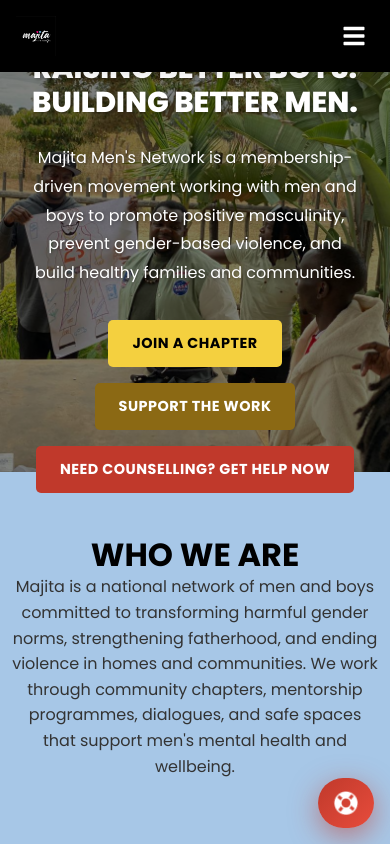
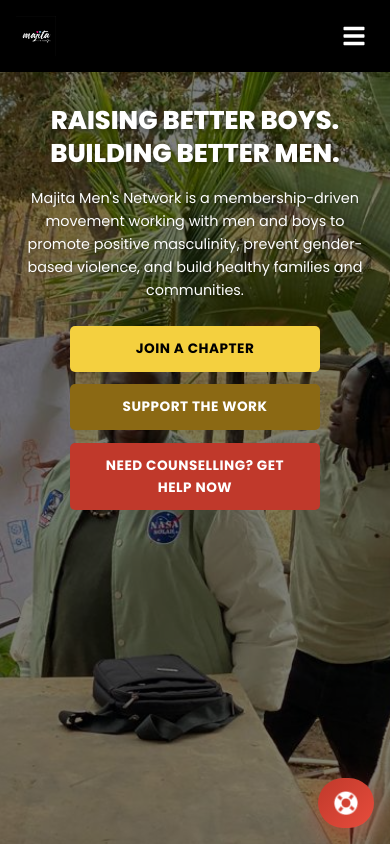
Before and after one commit to Leeroy-Brown01/majita_mens_network, a React (Vite) app: page / in a window 390 px wide. Shown: the top 844 px of the page. Built offline with nearby package versions, Linux system fonts and the light colour scheme.

Commit message:
Added  mobile responsiveness on home page

```diff
--- a/src/pages/Home.css
+++ b/src/pages/Home.css
@@ -112,12 +112,21 @@
   background-color: var(--color-baby-blue);
   padding: 4rem 0;
   text-align: center;
+  position: relative;
+  z-index: 1;
 }
 
 .who-we-are-section h2 {
   color: var(--color-black);
   font-size: 2.5rem;
   font-weight: 700;
+  position: relative;
+  z-index: 2;
+}
+
+.who-we-are-section p {
+  position: relative;
+  z-index: 2;
 }
 
 /* What We Do Section - With Floating Cards */
@@ -297,16 +306,36 @@
 
 @media screen and (max-width: 768px) {
   .hero-section {
-    height: 500px;
+    height: auto;
+    min-height: 550px;
+    padding: 2rem 0;
+  }
+
+  .hero-content {
+    padding: 0 1.5rem;
   }
 
   .hero-content h1 {
-    font-size: 2.5rem;
+    font-size: 2rem;
+    margin-bottom: 1rem;
+  }
+
+  .hero-subtext {
+    font-size: 1rem;
+    margin-bottom: 1.5rem;
+  }
+
+  .hero-buttons {
+    flex-direction: column;
+    align-items: center;
+    gap: 0.8rem;
   }
 
   .hero-btn {
     padding: 0.8rem 2rem;
-    font-size: 1rem;
+    font-size: 0.9rem;
+    width: 100%;
+    max-width: 280px;
   }
 
   .who-we-are-section h2,
@@ -334,20 +363,60 @@
 
 @media screen and (max-width: 480px) {
   .hero-section {
-    height: 400px;
+    height: auto;
+    min-height: 100vh;
+    padding: 2rem 0 3rem;
+    display: flex;
+    align-items: flex-start;
+    padding-top: 2rem;
+  }
+
+  .hero-content {
+    padding: 0 1rem;
+    display: flex;
+    flex-direction: column;
+    justify-content: center;
+    width: 100%;
   }
 
   .hero-content h1 {
-    font-size: 1.8rem;
+    font-size: 1.6rem;
+    margin-bottom: 1rem;
+    line-height: 1.3;
   }
 
-  .hero-content p {
-    font-size: 1rem;
+  .hero-subtext {
+    font-size: 0.9rem;
+    line-height: 1.6;
+    margin-bottom: 1.5rem;
+  }
+
+  .hero-buttons {
+    flex-direction: column;
+    align-items: center;
+    gap: 0.8rem;
   }
 
   .hero-btn {
     padding: 0.75rem 1.5rem;
-    font-size: 0.9rem;
+    font-size: 0.85rem;
+    width: 100%;
+    max-width: 250px;
+  }
+
+  .who-we-are-section {
+    padding: 3rem 1rem;
+  }
+
+  .who-we-are-section h2 {
+    font-size: 1.8rem;
+    margin-bottom: 1rem;
+  }
+
+  .who-we-are-section p {
+    font-size: 0.95rem;
+    line-height: 1.7;
+    padding: 0 0.5rem;
   }
 
   .pillar-card-float {
```
